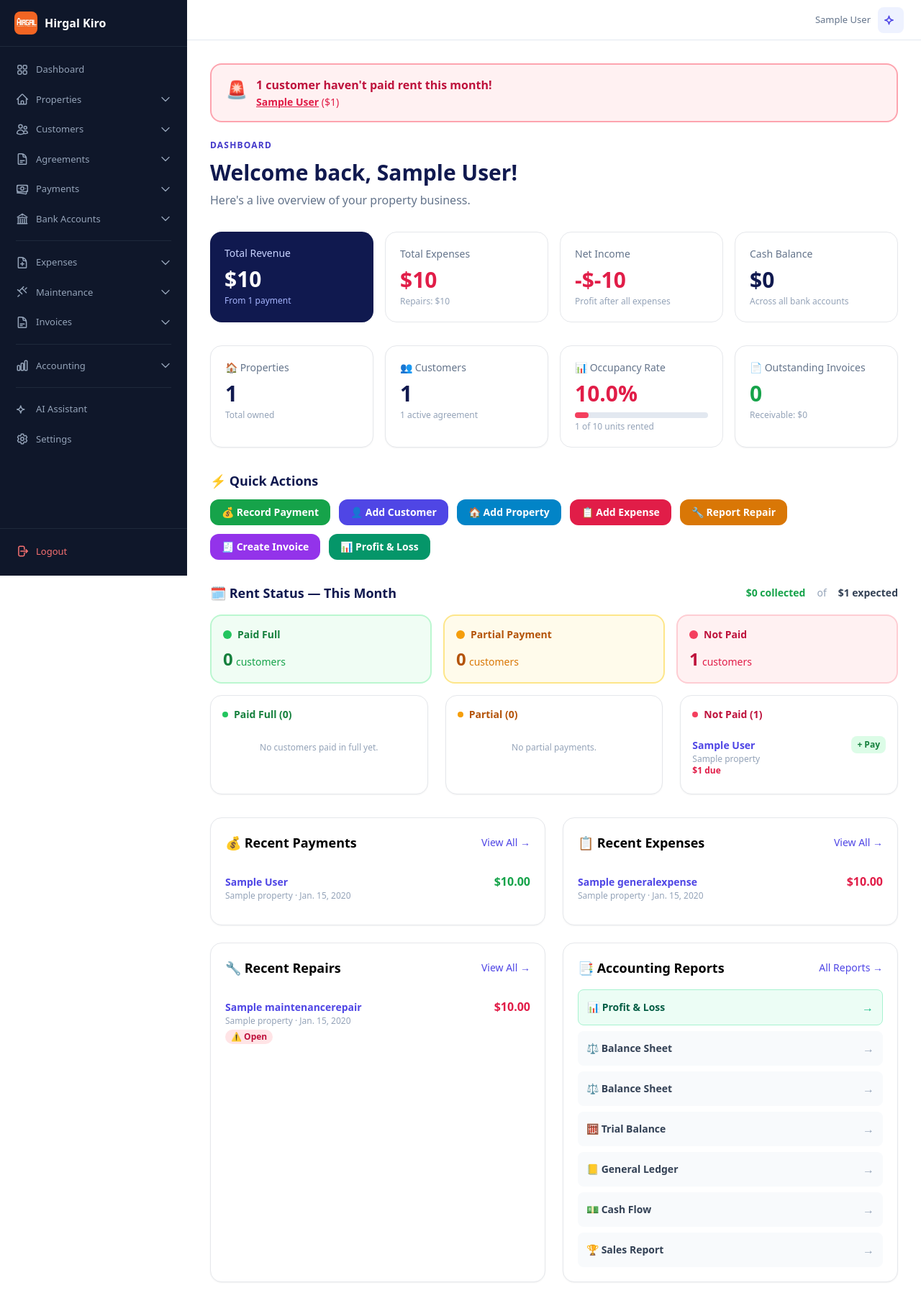
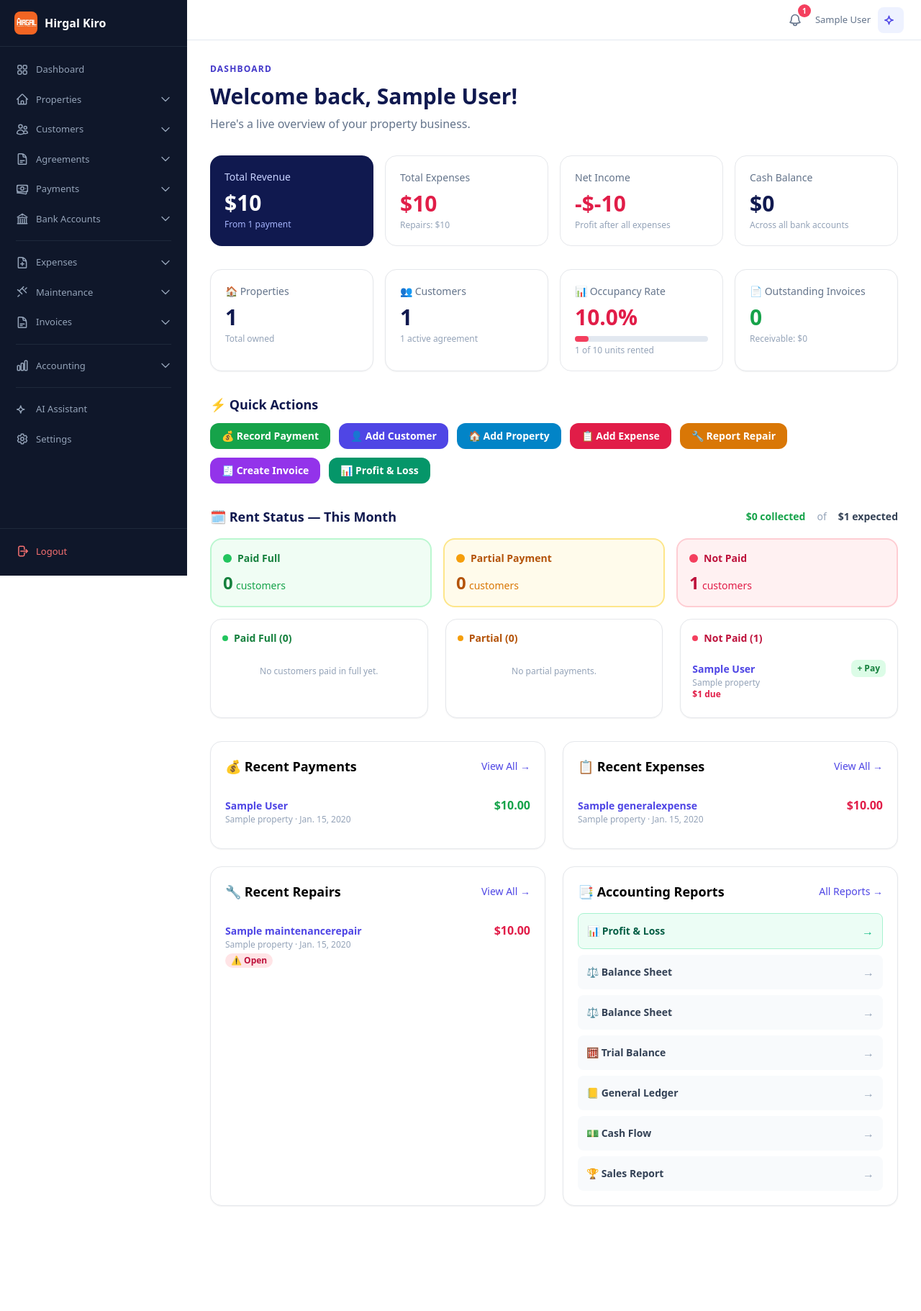
Before and after one commit to Mubarak-mubra/hirgal, a Django app: page / in a window 1280 px wide. Shown: the top 1822 px of the page at 72% size. After the commit the page ends 1676 px from the top, so only its background shows below. Run offline with Django 5.2, Linux system fonts and the light colour scheme; a user stored in the database is signed in; tables that the repository leaves empty hold one stand-in row (values such as "Sample post"); some libraries are stand-ins or nearby versions.

Commit message:
feat: replace dashboard unpaid-rent banner with a topbar notification bell showing unpaid/total for the month

```diff
--- a/config/settings.py
+++ b/config/settings.py
@@ -63,6 +63,7 @@ TEMPLATES = [
                 "django.contrib.auth.context_processors.auth",
                 "django.contrib.messages.context_processors.messages",
                 "web.context_processors.language_context",
+                "web.context_processors.rent_notification",
             ],
         },
     },
--- a/templates/base.html
+++ b/templates/base.html
@@ -455,6 +455,29 @@
                     </button>
                 </div>
                 <div class="topbar-right">
+                    {% if rent_notification.unpaid %}
+                    <div class="relative">
+                        <button type="button" id="rentNotifBtn" onclick="toggleRentNotif(event)" class="relative rounded-lg p-2 text-slate-500 hover:bg-slate-100" title="Rent notifications">
+                            <svg xmlns="http://www.w3.org/2000/svg" fill="none" viewBox="0 0 24 24" stroke-width="2" stroke="currentColor" class="h-5 w-5"><path stroke-linecap="round" stroke-linejoin="round" d="M14.857 17.082a23.848 23.848 0 005.454-1.31A8.967 8.967 0 0118 9.75v-.7V9A6 6 0 006 9v.75a8.967 8.967 0 01-2.312 6.022c1.733.64 3.56 1.085 5.455 1.31m5.714 0a24.255 24.255 0 01-5.714 0m5.714 0a3 3 0 11-5.714 0" /></svg>
+                            <span class="absolute -right-1 -top-1 min-w-[18px] rounded-full bg-rose-500 px-1 text-center text-[10px] font-bold leading-[18px] text-white">{{ rent_notification.unpaid|length }}</span>
+                        </button>
+                        <div id="rentNotifMenu" class="hidden absolute right-0 mt-2 w-80 overflow-hidden rounded-xl border bg-white shadow-2xl" style="z-index: 50;">
+                            <div class="border-b bg-slate-50 px-4 py-3">
+                                <p class="text-sm font-bold text-ink">{{ rent_notification.unpaid|length }}/{{ rent_notification.total }} customers haven't paid rent this month</p>
+                                <p class="mt-0.5 text-xs text-slate-500">{{ rent_notification.month_label }}</p>
+                            </div>
+                            <div class="max-h-72 overflow-y-auto">
+                                {% for c in rent_notification.unpaid %}
+                                <a href="{% url 'web-tenant-detail' c.tenant_id %}" class="flex items-center justify-between gap-3 border-b border-slate-100 px-4 py-2.5 last:border-0 hover:bg-slate-50">
+                                    <span class="text-sm font-semibold text-slate-700">{{ c.name }}</span>
+                                    <span class="shrink-0 text-sm font-bold text-rose-600">${{ c.remaining|floatformat:0 }}</span>
+                                </a>
+                                {% endfor %}
+                            </div>
+                            <a href="{% url 'web-payments' %}" class="block border-t bg-slate-50 px-4 py-2.5 text-center text-xs font-bold text-indigo-700 hover:bg-slate-100">View All Payments →</a>
+                        </div>
+                    </div>
+                    {% endif %}
                     <span class="topbar-user">{{ request.user.full_name|default:request.user.username }}</span>
                     <a href="{% url 'web-chatbot' %}" class="rounded-lg bg-indigo-50 p-2 text-indigo-600 hover:bg-indigo-100" title="AI Assistant">
                         <svg xmlns="http://www.w3.org/2000/svg" fill="none" viewBox="0 0 24 24" stroke-width="2" stroke="currentColor" class="h-5 w-5"><path stroke-linecap="round" stroke-linejoin="round" d="M9.813 15.904L9 18.75l-.813-2.846a4.5 4.5 0 00-3.09-3.09L2.25 12l2.846-.813a4.5 4.5 0 003.09-3.09L9 5.25l.813 2.846a4.5 4.5 0 003.09 3.09L15.75 12l-2.846.813a4.5 4.5 0 00-3.09 3.09z" /></svg>
@@ -508,6 +531,17 @@
             if (parentGroup) parentGroup.classList.add('open');
         }
     });
+
+    // Topbar rent-notification bell
+    function toggleRentNotif(e) {
+        e.stopPropagation();
+        var menu = document.getElementById('rentNotifMenu');
+        if (menu) menu.classList.toggle('hidden');
+    }
+    document.addEventListener('click', function (e) {
+        var menu = document.getElementById('rentNotifMenu');
+        if (menu && !menu.contains(e.target)) menu.classList.add('hidden');
+    });
     </script>
 </body>
 </html>
--- a/templates/web/dashboard.html
+++ b/templates/web/dashboard.html
@@ -1,21 +1,6 @@
 {% extends "base.html" %}
 {% block title %}Dashboard - Hirgal Kiro{% endblock %}
 {% block content %}
-
-{# ── Overdue Rent Alert Banner ─────────────────────────────────────────────── #}
-{% if rent_not_paid %}
-<div class="mb-6 rounded-2xl border-2 border-rose-300 bg-rose-50 px-5 py-4 flex items-start gap-3">
-    <span class="text-2xl mt-0.5">🚨</span>
-    <div>
-        <p class="font-bold text-rose-700">{{ rent_not_paid|length }} customer{{ rent_not_paid|length|pluralize }} haven't paid rent this month!</p>
-        <p class="text-sm text-rose-600 mt-0.5">
-            {% for item in rent_not_paid %}
-            <a href="{% url 'web-tenant-detail' item.agreement.tenant.pk %}" class="underline font-semibold">{{ item.agreement.tenant.full_name }}</a> (${{ item.monthly_rent|floatformat:0 }}){% if not forloop.last %}, {% endif %}
-            {% endfor %}
-        </p>
-    </div>
-</div>
-{% endif %}
 
 <section class="mb-8">
     <p class="text-xs font-bold tracking-widest text-indigo-700">DASHBOARD</p>
--- a/web/context_processors.py
+++ b/web/context_processors.py
@@ -1,3 +1,7 @@
+from django.db.models import Sum
+from django.utils import timezone
+
+
 def language_context(request):
     """Add current language to template context."""
     lang = request.GET.get("lang") or request.session.get("language", "en")
@@ -5,3 +9,58 @@ def language_context(request):
         lang = "en"
     request.session["language"] = lang
     return {"current_language": lang}
+
+
+def rent_notification(request):
+    """Unpaid-rent summary for the topbar notification bell.
+
+    Returns {"rent_notification": {"total": N, "unpaid": [...]}} where each
+    unpaid entry has tenant_id, name, due and remaining for this month.
+    """
+    user = getattr(request, "user", None)
+    if not user or not user.is_authenticated:
+        return {}
+
+    from finance.models import Payment
+    from rentals.models import RentalAgreement
+
+    owner = user.get_data_owner()
+    today = timezone.localdate()
+    first_day = today.replace(day=1)
+
+    active_rows = list(
+        RentalAgreement.objects.filter(tenant__owner=owner, status="active").values(
+            "id", "monthly_rent", "tenant_id", "tenant__full_name"
+        )
+    )
+    paid_map = {
+        row["rental_agreement_id"]: row["total"]
+        for row in Payment.objects.filter(
+            rental_agreement__tenant__owner=owner,
+            payment_date__gte=first_day,
+            payment_date__lte=today,
+        )
+        .values("rental_agreement_id")
+        .annotate(total=Sum("amount"))
+    }
+
+    unpaid = []
+    for row in active_rows:
+        remaining = row["monthly_rent"] - (paid_map.get(row["id"]) or 0)
+        if remaining > 0:
+            unpaid.append(
+                {
+                    "tenant_id": row["tenant_id"],
+                    "name": row["tenant__full_name"],
+                    "due": row["monthly_rent"],
+                    "remaining": remaining,
+                }
+            )
+
+    return {
+        "rent_notification": {
+            "total": len(active_rows),
+            "unpaid": unpaid,
+            "month_label": today.strftime("%B %Y"),
+        }
+    }
```
